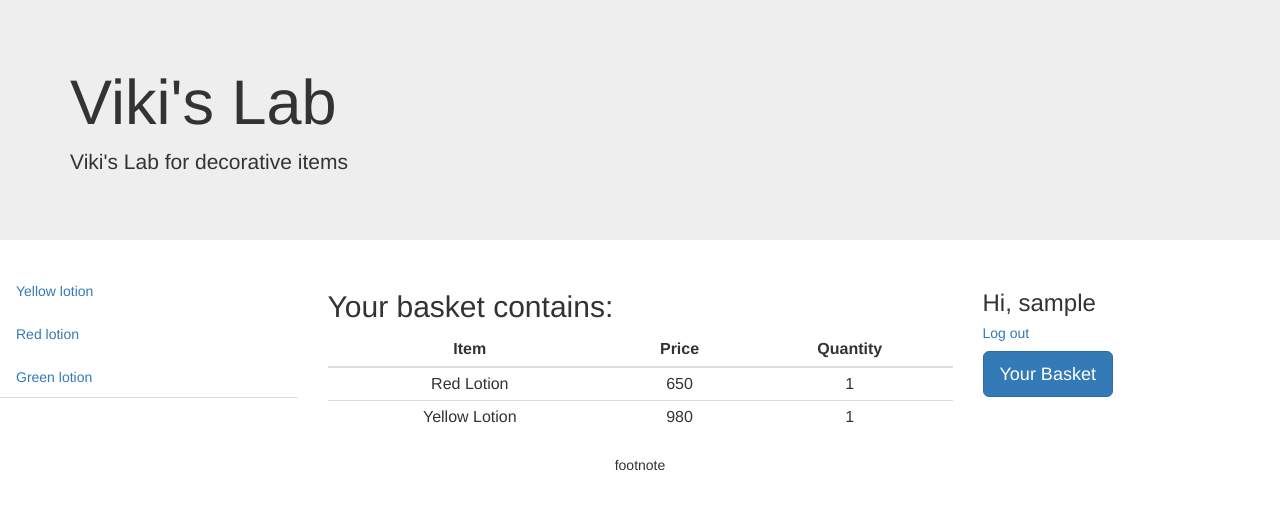
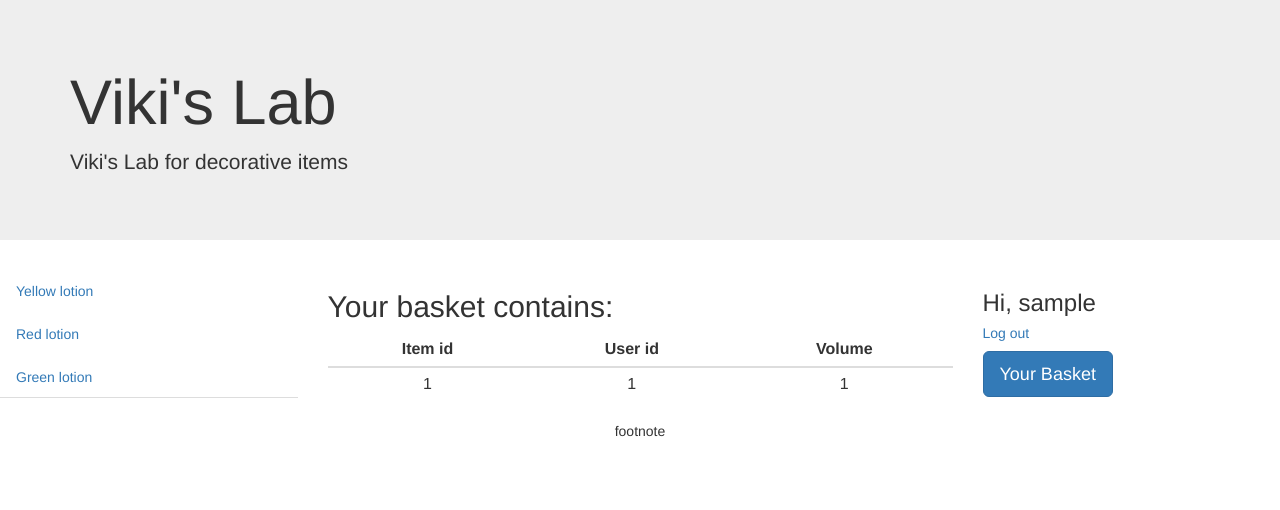
Before and after one commit to PyJan/Bootstrap_base, a Flask app: page /basket in a window 1280 px wide. Shown: the top 510 px of the page. Run offline with Flask 2, Linux system fonts and the light colour scheme; a user stored in the database is signed in; tables that the repository leaves empty hold one stand-in row (values such as "Sample post"); some libraries are stand-ins or nearby versions.

Commit message:
show basket

```diff
--- a/templates/basket.html
+++ b/templates/basket.html
@@ -4,22 +4,19 @@
 <table class="table table-hover table-condensed text-center">
     <thead>
         <tr>
-            <th class="text-center">Item</th>
-            <th class="text-center">Price</th>
-            <th class='text-center'>Quantity</th>
+            <th class="text-center">Item id</th>
+            <th class="text-center">User id</th>
+            <th class='text-center'>Volume</th>
         </tr>
     </thead>
     <tbody>
-        <tr>
-            <td scope="row">Red Lotion</td>
-            <td>650</td>
-            <td>1</td>
-        </tr>
-        <tr>
-            <td scope="row">Yellow Lotion</td>
-            <td>980</td>
-            <td>1</td>
-        </tr>
+            {% for b in basket %}
+            <tr>
+            <td scope="row">{{b.itemid}}</td>
+            <td>{{b.userid}}</td>
+            <td>{{b.volume}}</td>
+            </tr>
+            {% endfor %}
     </tbody>
 </table>
 
--- a/vlab.py
+++ b/vlab.py
@@ -55,9 +55,9 @@ def selection(product):
 @app.route('/basket')
 def basket():
     print(current_user.username)
-    x = Orders.query.filter_by(userid=1).all()
-    print(x)
-    return render_template('basket.html')
+    basket = Orders.query.filter_by(userid=current_user.id).all()
+    #print(basket.itemid, basket.paid)
+    return render_template('basket.html', basket=basket)
 
 @app.route('/login', methods=['GET', 'POST'])
 def login():
```
